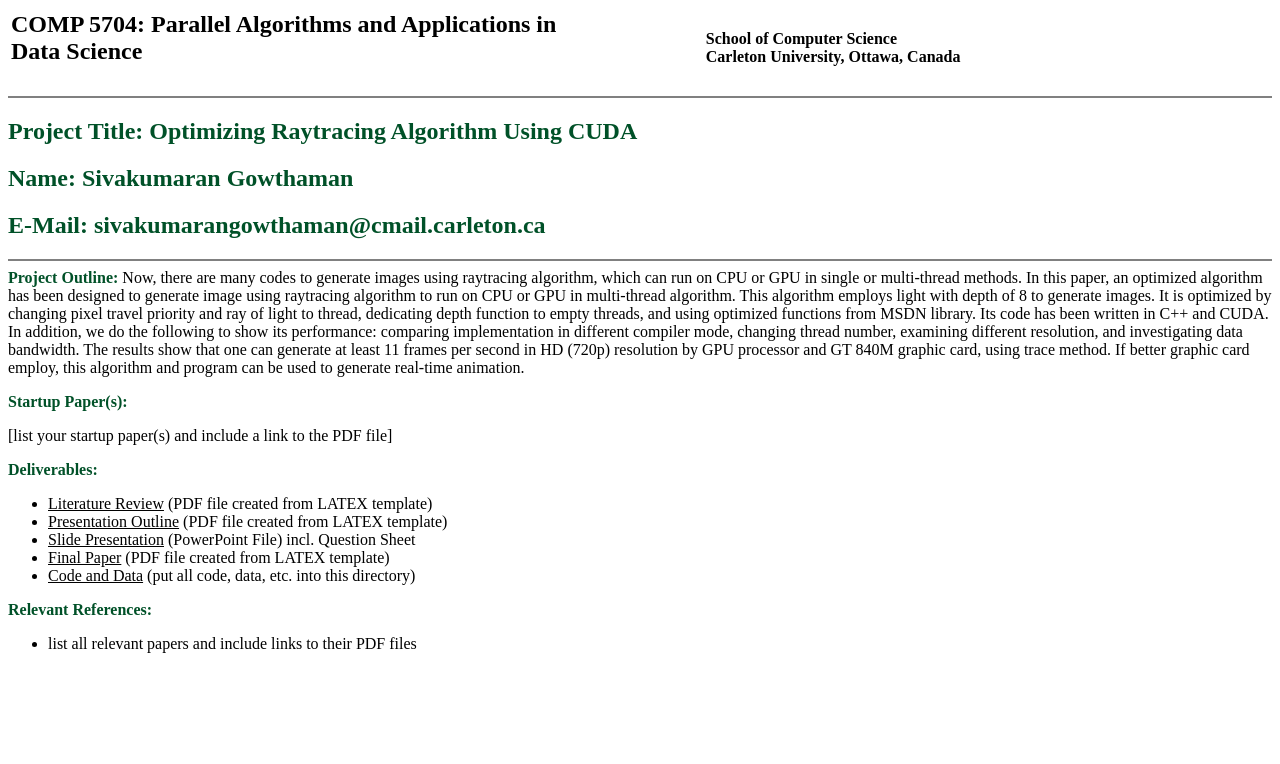
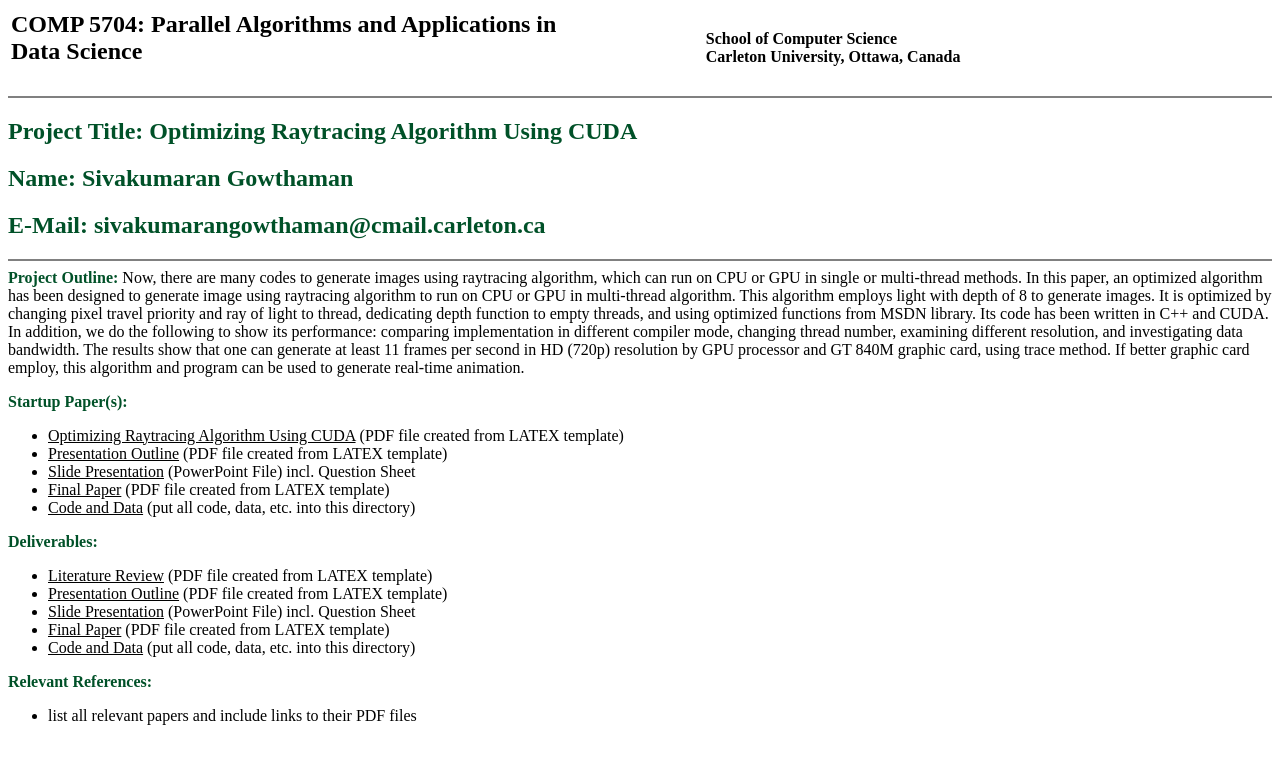
Before and after one commit to Gowtham-Maran/Gowtham-Maran.github.io, a plain HTML site: page index.html in a window 1280 px wide. Drawn offline with Linux system fonts and the light colour scheme.

Commit message:
update paper link

```diff
--- a/index.html
+++ b/index.html
@@ -44,8 +44,27 @@ This algorithm employs light with depth of 8 to generate images. It is optimized
 The results show that one can generate at least 11 frames per second in HD (720p) resolution by GPU processor and GT 840M graphic card, using trace method. If better graphic card employ, this algorithm and program can be used to generate real-time animation.
 <p><b><font color="#005128">Startup Paper(s):</font></b></p>
 
-[list your
-startup paper(s) and include a link to the PDF file]</p>
+<ul>
+
+  <li>
+    <div align="left"><a href="https://gowtham-maran.github.io/Optimizing Raytracing Algorithm Using CUDA.pdf"><font color="#000000">Optimizing Raytracing Algorithm Using CUDA</font></a> (PDF file created from
+LATEX template)</div>
+  </li>
+  <li>
+    <div align="left"><a href="Presentation_Outline.pdf"><font color="#000000">Presentation Outline</font></a> (PDF file created from
+LATEX template)</div>
+  </li>
+  <li>
+    <div align="left"> <a href="Slide_Presentation.ppt"><font color="#000000">Slide Presentation</font></a> (PowerPoint File) incl.
+Question Sheet </div>
+  </li>
+  <li>
+    <div align="left"><a href="Final_Paper.pdf"><font color="#000000">Final
+Paper</font></a> (PDF file created from LATEX template)</div>
+  </li>
+  <li><a href="Code_and_Data"><font color="#000000">Code and Data</font></a>
+(put all code, data, etc. into this directory)</li>
+</ul>
 
 <p><b><font color="#005128">Deliverables:</font></b></p>
 
```
